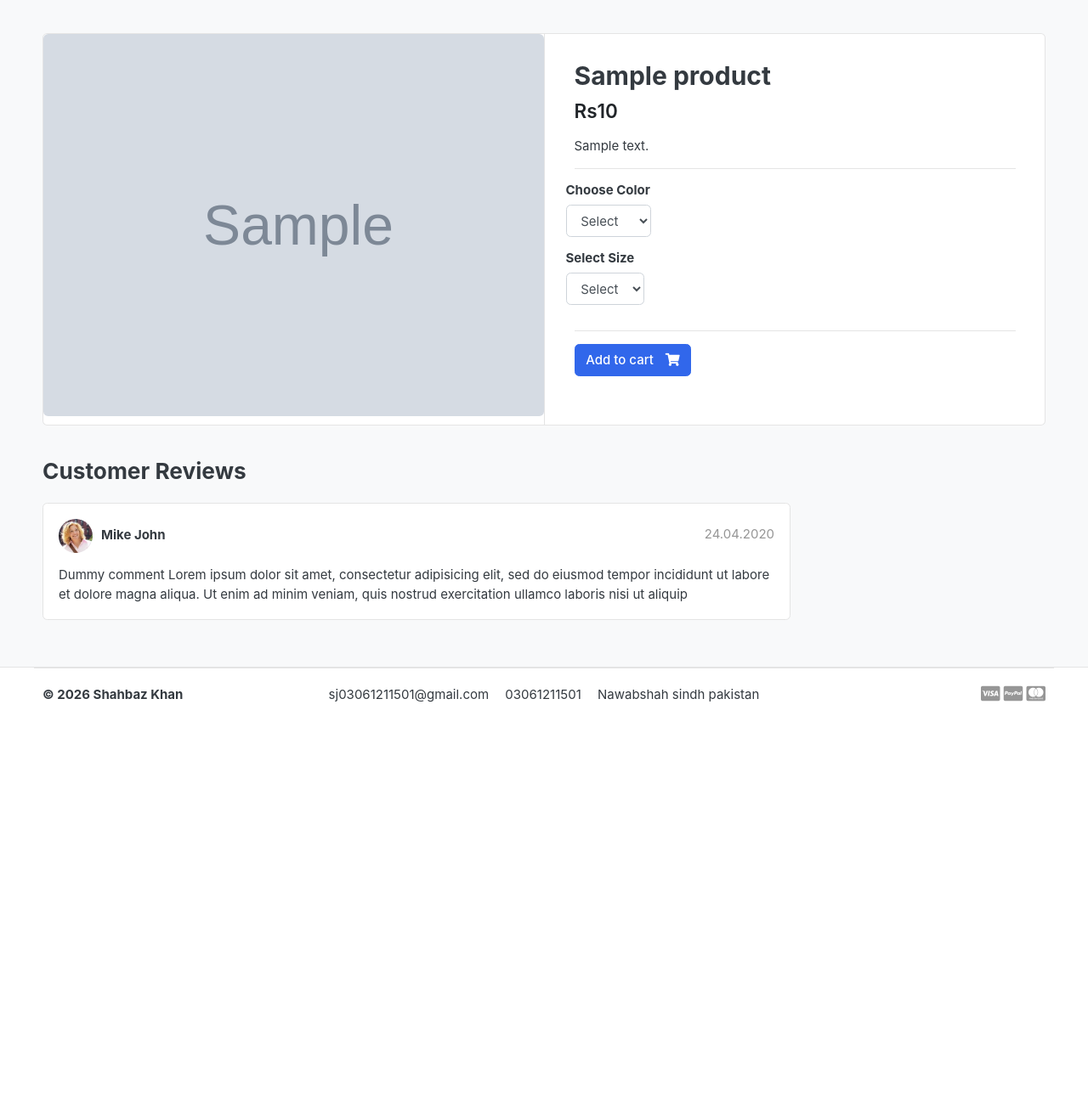
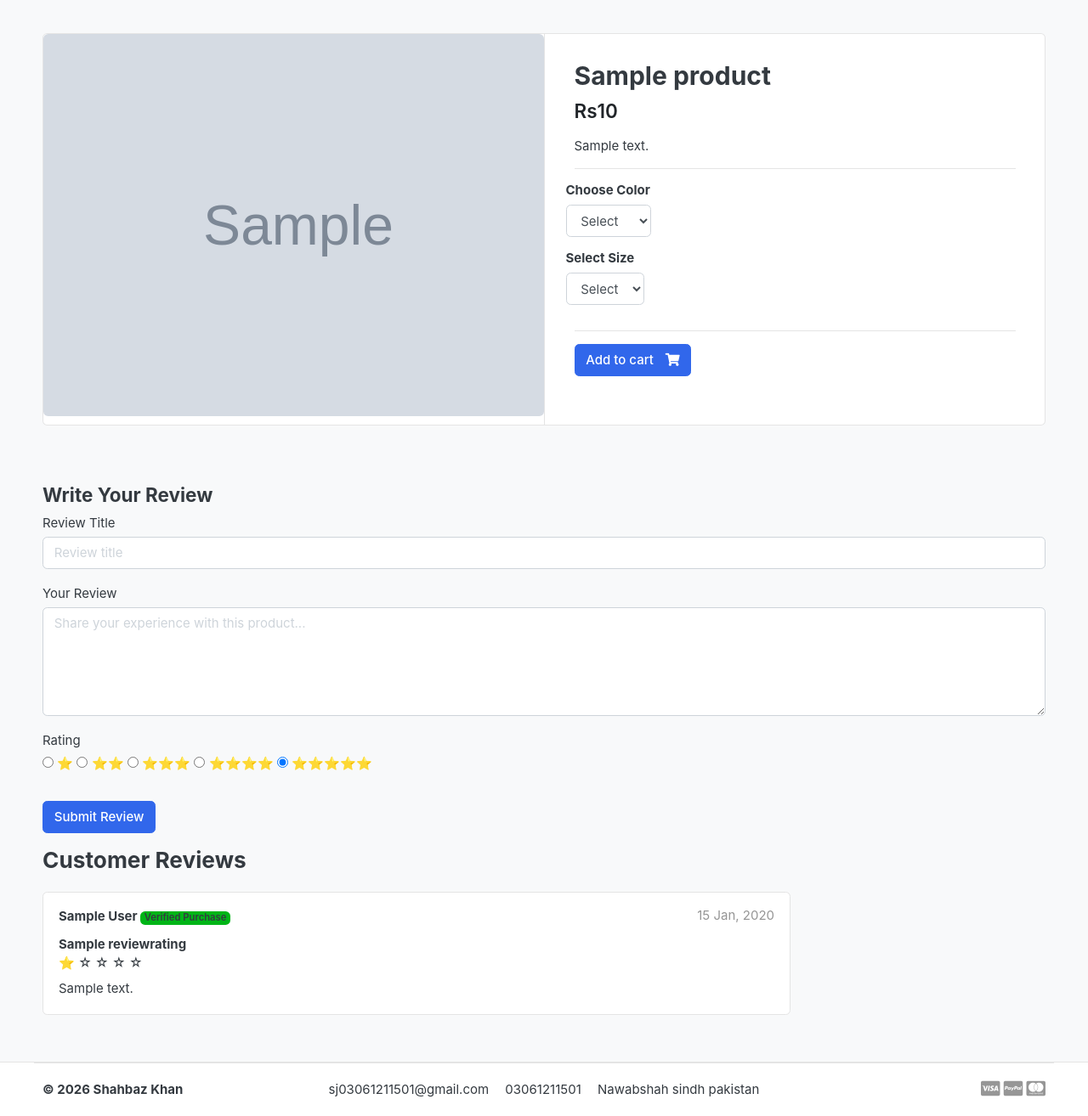
Before and after one commit to shahbazcodes786/StyleNova, a Django app: a page that uses templates/store/product_detail.html in a window 1280 px wide. Shown: the part 119-1433 px from the top of the page at 85% size. Before the commit the page ends 946 px from the top, so only its background shows below. Run offline with Django 4.2, Linux system fonts and the light colour scheme; tables that the repository leaves empty hold one stand-in row (values such as "Sample post"); grey boxes marked "Sample" are stand-in pictures; some libraries are stand-ins or nearby versions; some web fonts are replaced.

Commit message:
set the order review form on product detail page and also show the reviews on product with order purchesed or not tick

```diff
--- /dev/null
+++ b/store/forms.py
@@ -0,0 +1,21 @@
+from django import forms
+from .models import ReviewRating
+
+
+class ReviewForm(forms.ModelForm):
+    class Meta:
+        model = ReviewRating
+        fields = ('subject', 'review')
+
+        widgets = {
+            'subject': forms.TextInput(attrs={
+                'class': 'form-control',
+                'placeholder': 'Review title'
+            }),
+
+            'review': forms.Textarea(attrs={
+                'class': 'form-control',
+                'rows': 5,
+                'placeholder': 'Share your experience with this product...'
+            }),
+        }
--- a/store/models.py
+++ b/store/models.py
@@ -1,6 +1,7 @@
 from django.db import models
 from category.models import Category
 from django.urls import reverse
+from accounts.models import Account
 
 # Create your models here.
 class Product(models.Model):
@@ -48,3 +49,39 @@ class Variation(models.Model):
 
     def __str__(self):
         return self.variation_value
+
+
+
+class ReviewRating(models.Model):
+
+    user = models.ForeignKey(Account, on_delete=models.CASCADE, related_name='reviews' )
+    product = models.ForeignKey(Product, on_delete=models.CASCADE, related_name='reviews' )
+    subject = models.CharField(max_length=150)
+    review = models.TextField(max_length=1000)
+    rating = models.PositiveSmallIntegerField(
+        choices=[
+            (1, '1 Star'),
+            (2, '2 Stars'),
+            (3, '3 Stars'),
+            (4, '4 Stars'),
+            (5, '5 Stars'),
+        ]
+    )
+    is_verified_purchase = models.BooleanField(default=False)
+    is_approved = models.BooleanField(default=True)
+    helpful_count = models.PositiveIntegerField(default=0)
+    ip = models.GenericIPAddressField(blank=True, null=True)
+    created_at = models.DateTimeField(auto_now_add=True)
+    updated_at = models.DateTimeField(auto_now=True)
+
+
+
+    class Meta:
+
+        ordering = ['-created_at']
+
+
+
+    def __str__(self):
+
+        return f"{self.user.first_name} - {self.product.product_name}"
--- a/store/urls.py
+++ b/store/urls.py
@@ -6,6 +6,8 @@ urlpatterns = [
     path('', views.store, name="store"),
     path("category/<slug:category_slug>/", views.store, name='products_by_category'),
     path('category/<slug:category_slug>/<slug:product_slug>/', views.product_detail, name="product_detail"),
-    path('search/', views.search, name='search')
+    path('search/', views.search, name='search'),
+
+    path('submit_review/<int:product_id>/', views.submit_review, name='submit_review'),
 
 ]
--- a/store/views.py
+++ b/store/views.py
@@ -1,11 +1,17 @@
-from django.shortcuts import render, get_object_or_404
-from .models import Product
+from django.shortcuts import render, get_object_or_404, redirect
+from urllib3 import request
+from .models import Product, ReviewRating
 from category.models import Category
 from carts.views import _cart_id
 from carts.models import CartItem
 from django.core.paginator import EmptyPage, PageNotAnInteger, Paginator
 from django.db.models import Q
 from django.http import HttpResponse
+from django.contrib import messages
+from django.contrib.auth.decorators import login_required
+from .forms import ReviewForm
+from orders.models import OrderProduct
+
 # Create your views here.
 def store(request, category_slug = None):
     categories = None
@@ -37,9 +43,15 @@ def product_detail(request, category_slug, product_slug):
     except Exception as e:
         raise e
 
+
+
+    #product reviews
+    reviews = ReviewRating.objects.filter( product=single_product, is_approved=True).order_by('-created_at')
     context = {
         'single_product': single_product,
         'in_cart': in_cart,
+        'reviews': reviews,
+        "review_form": ReviewForm()
     }
     return render(request, 'store/product_detail.html', context)
 
@@ -56,3 +68,35 @@ def search(request):
 
     }
     return render(request, 'store/store.html', context)
+
+
+@login_required(login_url='login')
+def submit_review(request, product_id):
+
+    url = request.META.get('HTTP_REFERER')
+
+    if request.method == 'POST':
+
+        product = get_object_or_404(Product, id=product_id)
+
+        # Check purchased product
+        has_purchased = OrderProduct.objects.filter(user=request.user, product=product, ordered=True).exists()
+
+
+        form = ReviewForm(request.POST)
+
+        if form.is_valid():
+
+            review = form.save(commit=False)
+
+            review.user = request.user
+            review.product = product
+            review.rating = request.POST.get('rating')
+            review.ip = request.META.get('REMOTE_ADDR')
+            review.is_verified_purchase = has_purchased
+
+            review.save()
+
+            messages.success(request, "Thank you! Your review has been submitted.")
+
+    return redirect(url)
--- a/templates/store/product_detail.html
+++ b/templates/store/product_detail.html
@@ -71,6 +71,47 @@
 
     <br>
 
+    {% comment "" %}
+    Review form
+    {% endcomment %}
+
+    <h4 class="mt-5">Write Your Review</h4>
+
+<form action="{% url 'submit_review' single_product.id %}" method="POST">
+
+    {% csrf_token %}
+
+    <div class="form-group">
+        <label>Review Title</label>
+        {{ review_form.subject }}
+    </div>
+
+    <div class="form-group mt-3">
+        <label>Your Review</label>
+        {{ review_form.review }}
+    </div>
+
+    <div class="form-group mt-3">
+
+        <label>Rating</label>
+
+        <br>
+
+        <input type="radio" name="rating" value="1"> ⭐
+        <input type="radio" name="rating" value="2"> ⭐⭐
+        <input type="radio" name="rating" value="3"> ⭐⭐⭐
+        <input type="radio" name="rating" value="4"> ⭐⭐⭐⭐
+        <input type="radio" name="rating" value="5" checked> ⭐⭐⭐⭐⭐
+
+    </div>
+
+    <button type="submit" class="btn btn-primary mt-3">
+        Submit Review
+    </button>
+
+</form>
+
+
     <div class="row">
                 <div class="col-md-9">
 
@@ -79,23 +120,70 @@
 
         </header>
 
-        <article class="box mb-3">
-            <div class="icontext w-100">
-                <img src="{% static './images/avatars/avatar1.jpg' %}" class="img-xs icon rounded-circle">
-                <div class="text">
-                    <span class="date text-muted float-md-right">24.04.2020 </span>
-                    <h6 class="mb-1">Mike John </h6>
+
+
+        {% if reviews %}
+
+            {% for review in reviews %}
+
+            <article class="box mb-3">
+
+                <div class="icontext w-100">
+
+                    <div class="text">
+
+                        <span class="date text-muted float-md-right">
+                            {{ review.created_at|date:"d M, Y" }}
+                        </span>
+
+                        <h6 class="mb-1">
+                            {{ review.user.first_name }} {{ review.user.last_name }}
+
+                            {% if review.is_verified_purchase %}
+                                <span class="badge bg-success">
+                                    Verified Purchase
+                                </span>
+                            {% endif %}
+                        </h6>
+
+                    </div>
 
                 </div>
-            </div> <!-- icontext.// -->
-            <div class="mt-3">
-                <p>
-                    Dummy comment Lorem ipsum dolor sit amet, consectetur adipisicing elit, sed do eiusmod
-                    tempor incididunt ut labore et dolore magna aliqua. Ut enim ad minim veniam,
-                    quis nostrud exercitation ullamco laboris nisi ut aliquip
-                </p>
+
+                <div class="mt-2">
+
+                    <strong>{{ review.subject }}</strong>
+
+                    <br>
+
+                    {% for i in "12345" %}
+
+                        {% if forloop.counter <= review.rating %}
+                            ⭐
+                        {% else %}
+                            ☆
+                        {% endif %}
+
+                    {% endfor %}
+
+                    <p class="mt-2">
+                        {{ review.review }}
+                    </p>
+
+                </div>
+
+            </article>
+
+            {% endfor %}
+
+        {% else %}
+
+            <div class="alert alert-info">
+                No reviews yet. Be the first to review this product.
             </div>
-        </article>
+
+        {% endif %}
+
 
 
 
```
Also changed, not shown: StyleNova/static/css/order_complete.css (added, +97 -0 lines), store/admin.py (+14 -1 lines), store/migrations/0004_reviewrating.py (added), store/migrations/0005_alter_reviewrating_options_and_more.py (added), store/migrations/0006_alter_reviewrating_is_approved.py (added).
